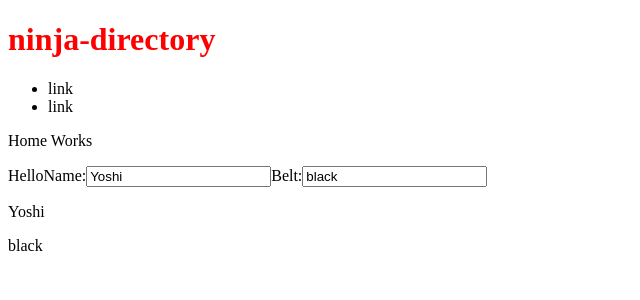
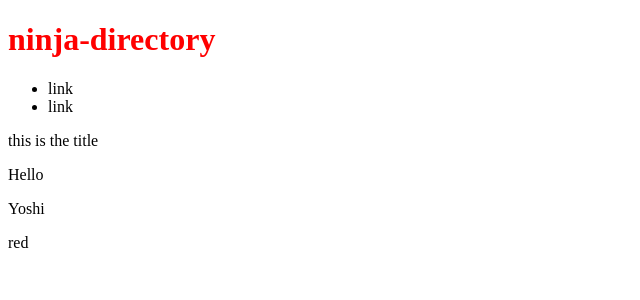
Before and after one commit to Gamygams1234/angular-net-ninja, an Angular app in the folder ninja-directory/: page / in a window 1280 px wide. Shown: the top 300 px of the page, without its empty margins (0-640 px from the left). Built offline with nearby package versions, Linux system fonts and the light colour scheme.

Commit message:
Custom property binding

```diff
--- a/ninja-directory/src/app/app.component.html
+++ b/ninja-directory/src/app/app.component.html
@@ -8,6 +8,6 @@
 </header>
 
 <section id = "main">
-<app-home>Hello</app-home>
+<app-home [ninja]="ninja" >Hello</app-home>
 
 </section>
--- a/ninja-directory/src/app/app.component.ts
+++ b/ninja-directory/src/app/app.component.ts
@@ -8,5 +8,11 @@ import { Component } from '@angular/core';
 export class AppComponent {
   title = 'ninja-directory';
 
-  name = 'Gamygams1234';
+
+  ninja = {
+    name : "Yoshi",
+    belt: "red"
+  }
+
+
 }
--- a/ninja-directory/src/app/components/home/home.component.html
+++ b/ninja-directory/src/app/components/home/home.component.html
@@ -1,15 +1,12 @@
 <p>
-Home Works
+{{title}}
 </p>
 
 <!-- the content will show here as a directive -->
 <ng-content></ng-content>
 
 
-<label >Name:</label>
-<input type="text" [(ngModel)]="ninja.name"/>
-<label >Belt:</label>
-<input type="text" [(ngModel)]="ninja.belt"/>
+
 
 
 <p>{{ninja.name}}</p>
--- a/ninja-directory/src/app/components/home/home.component.ts
+++ b/ninja-directory/src/app/components/home/home.component.ts
@@ -1,19 +1,20 @@
-import { Component, OnInit } from '@angular/core';
+import { Component, Input, OnInit } from '@angular/core';
 
 @Component({
   selector: 'app-home',
   templateUrl: './home.component.html',
   styleUrls: ['./home.component.scss'],
+  // inputs: ["ninja"],
 })
 export class HomeComponent implements OnInit {
-  title: string = 'Task Tracker';
-  myString: string = 'I like Chicken';
+
+
+  title: string = "this is the title"
+
   myBoolean: boolean = true;
 
-  ninja = {
-    name : "Yoshi",
-    belt: "black"
-  }
+  @Input() ninja:any;
+
 
 
   constructor() {}
```
